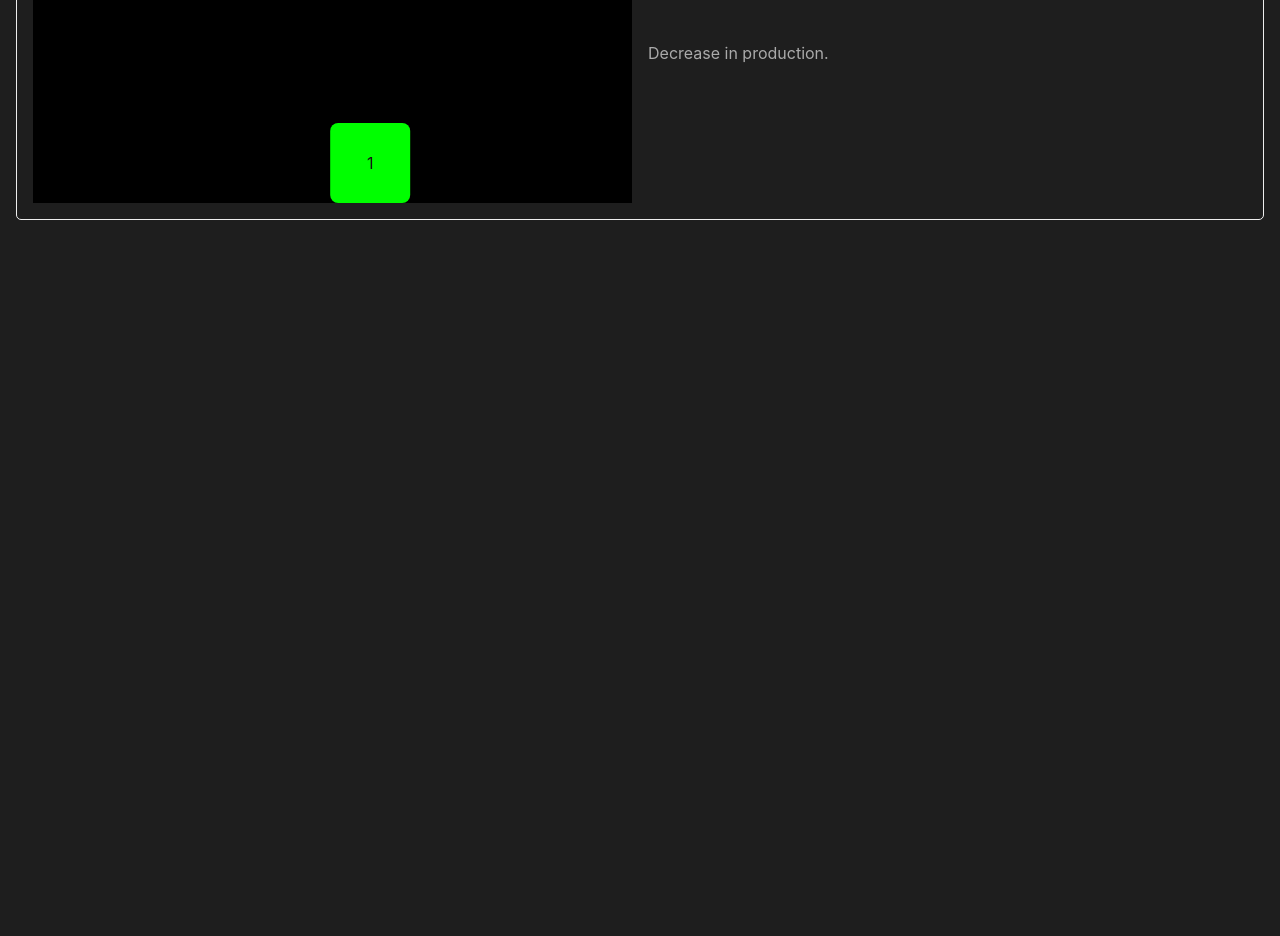
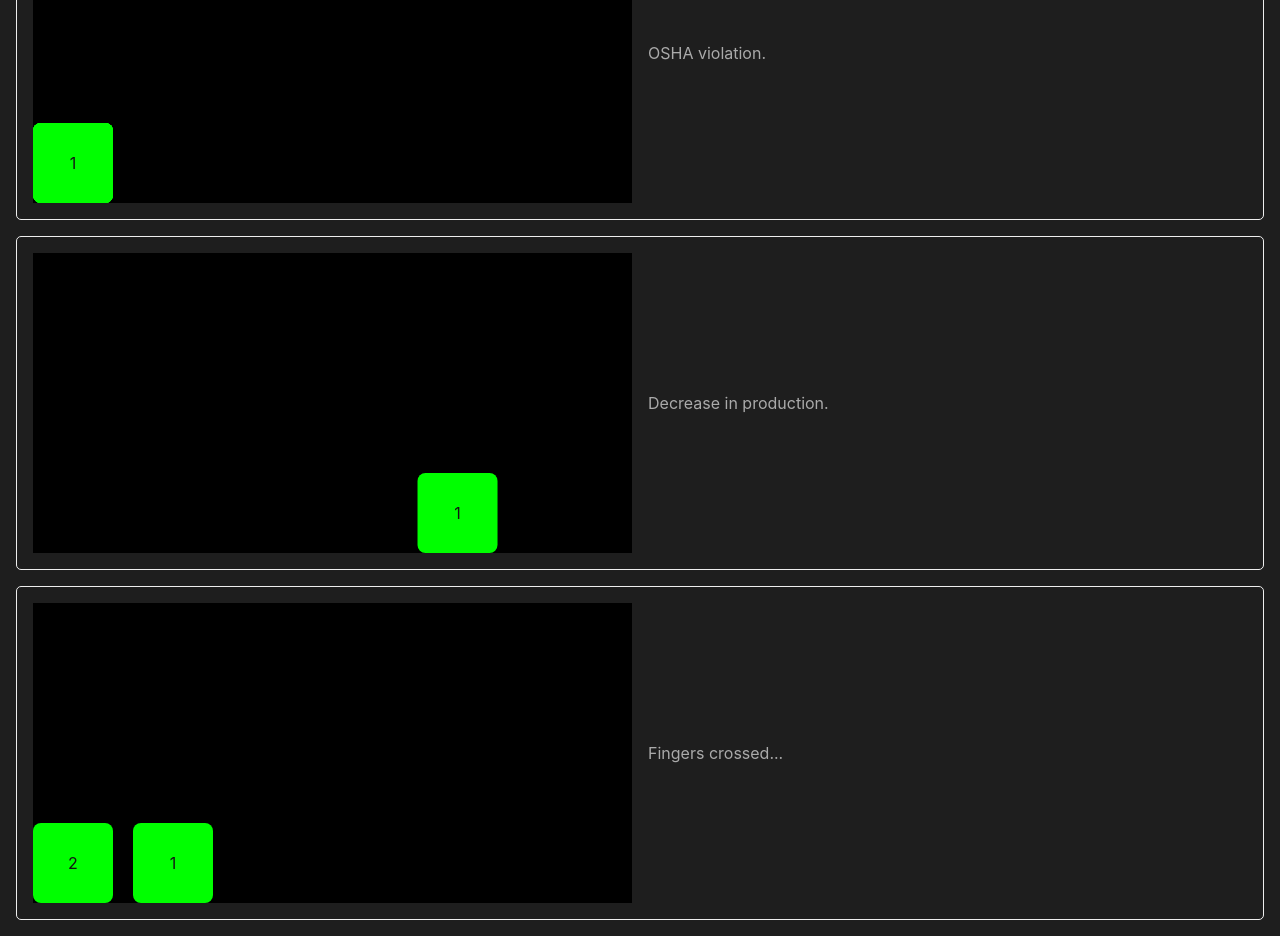
Before and after one commit to aaronparisi/react-spring-sandbox, a React (Create React App) app: page / in a window 1280 px wide. Shown: the part 1780-2716 px from the top of the page. Before the commit the page ends 2016 px from the top, so only its background shows below. Built offline with nearby package versions, Linux system fonts and the light colour scheme.

Commit message:
saving work for now

```diff
--- a/src/App.tsx
+++ b/src/App.tsx
@@ -13,6 +13,7 @@ import SubsequentManual from './components/SubsequentManual';
 import SubsequentManualRadio from './components/SubsequentManualRadio';
 import Conveyer from './components/Conveyer';
 import ConveyerBroken from './components/ConveyerBroken';
+import ConveyerMultiple from './components/ConveyerMultiple';
 import ConveyerSingle from './components/ConveyerSingle';
 
 function App() {
@@ -29,7 +30,9 @@ function App() {
       <SubsequentManual />
       <SubsequentManualRadio />
       <Conveyer />
+      <ConveyerBroken />
       <ConveyerSingle />
+      <ConveyerMultiple />
     </div>
   );
 }
--- a/src/components/ConveyerBroken.tsx
+++ b/src/components/ConveyerBroken.tsx
@@ -60,7 +60,6 @@ const ConveyerSmooth: React.FC = () => {
     return () => clearInterval(conveyerInterval);
   }, []);
 
-  console.log(data);
   return (
     <section className="pane conveyer">
       <section className="animation-window">
--- /dev/null
+++ b/src/components/ConveyerMultiple.tsx
@@ -0,0 +1,95 @@
+import React, { useEffect, useState } from 'react';
+import { animated, config, useSpring, useSpringRef } from 'react-spring';
+
+import '../stylesheets/conveyer.css';
+
+const ConveyerMultiple: React.FC = () => {
+  // ISSUE: each time data[] changes, each element
+  // is getting a new spring, rather than keeping its previous
+  // spring and continuing on with it
+  // => attempted to use refs to ensure that one element
+  //    keeps the same spring even as data[] changes
+  //    but I think all it does is ensure the spring
+  //    value-set is not regenerated over and over...
+  // const springRef = useSpringRef();
+  // const refSpring = useSpring({
+  //   ref: springRef,
+  //   from: { transform: 'translate3d(0px, -400%, 0)' },
+  //   to: async (next, cancel) => {
+  //     await next({ transform: 'translate3d(0px, 0%, 0)' });
+  //     await next({ transform: 'translate3d(100px, 0%, 0)' });
+  //     await next({ transform: 'translate3d(200px, 0%, 0)' });
+  //     await next({ transform: 'translate3d(300px, 0%, 0)' });
+  //     await next({ transform: 'translate3d(400px, 0%, 0)' });
+  //     await next({ transform: 'translate3d(400px, -400%, 0)' });
+  //   },
+  //   config: { ...config.wobbly, bounce: 2 },
+  // });
+
+  // => another attempt: use individual springs, attach to elements
+  //    over and over depending on location in data[]
+  // ... now that I think about it I'm actually not sure why this didn't work...
+  const spring1 = useSpring({
+    from: { transform: 'translate3d(0px, -400%, 0)' },
+    to: { transform: 'translate3d(0px, 0%, 0)' },
+    config: { ...config.wobbly, bounce: 2 },
+  });
+  const spring2 = useSpring({
+    from: { transform: 'translate3d(0px, 0%, 0)' },
+    to: { transform: 'translate3d(100px, 0%, 0)' },
+    config: config.wobbly,
+  });
+  const spring3 = useSpring({
+    from: { transform: 'translate3d(100px, 0%, 0)' },
+    to: { transform: 'translate3d(200px, 0%, 0)' },
+    config: config.wobbly,
+  });
+  const spring4 = useSpring({
+    from: { transform: 'translate3d(200px, 0%, 0)' },
+    to: { transform: 'translate3d(300px, 0%, 0)' },
+    config: config.wobbly,
+  });
+  const spring5 = useSpring({
+    from: { transform: 'translate3d(300px, 0%, 0)' },
+    to: { transform: 'translate3d(400px, 0%, 0)' },
+    config: config.wobbly,
+  });
+  const spring6 = useSpring({
+    from: { transform: 'translate3d(400px, 0%, 0)' },
+    to: { transform: 'translate3d(400px, -400%, 0)' },
+    config: { ...config.wobbly, bounce: 2 },
+  });
+  const springs = [spring1, spring2, spring3, spring4, spring5, spring6];
+  const [data, setData] = useState<number[]>([1]);
+
+  useEffect(() => {
+    const conveyerInterval = setInterval(() => {
+      setData((prev) => {
+        const newData = prev.slice(0, 5);
+        newData.unshift(prev[0] + 1);
+        return newData;
+      });
+    }, 3000);
+
+    return () => clearInterval(conveyerInterval);
+  }, []);
+
+  return (
+    <section className="pane conveyer">
+      <section className="animation-window">
+        {data.map((el, idx) => {
+          console.log(el, idx);
+          console.log(springs);
+          return (
+            <animated.div key={el} className="springy" style={springs[idx]}>
+              {el}
+            </animated.div>
+          );
+        })}
+      </section>
+      <section className="animation-info">Fingers crossed...</section>
+    </section>
+  );
+};
+
+export default ConveyerMultiple;
--- a/src/components/ConveyerSingle.tsx
+++ b/src/components/ConveyerSingle.tsx
@@ -15,8 +15,6 @@ const ConveyerSingle: React.FC = () => {
       await next({ transform: 'translate3d(400px, -400%, 0)' });
     },
     config: { ...config.wobbly, bounce: 2 },
-    loop: true,
-    delay: 500,
   });
 
   return (
```
